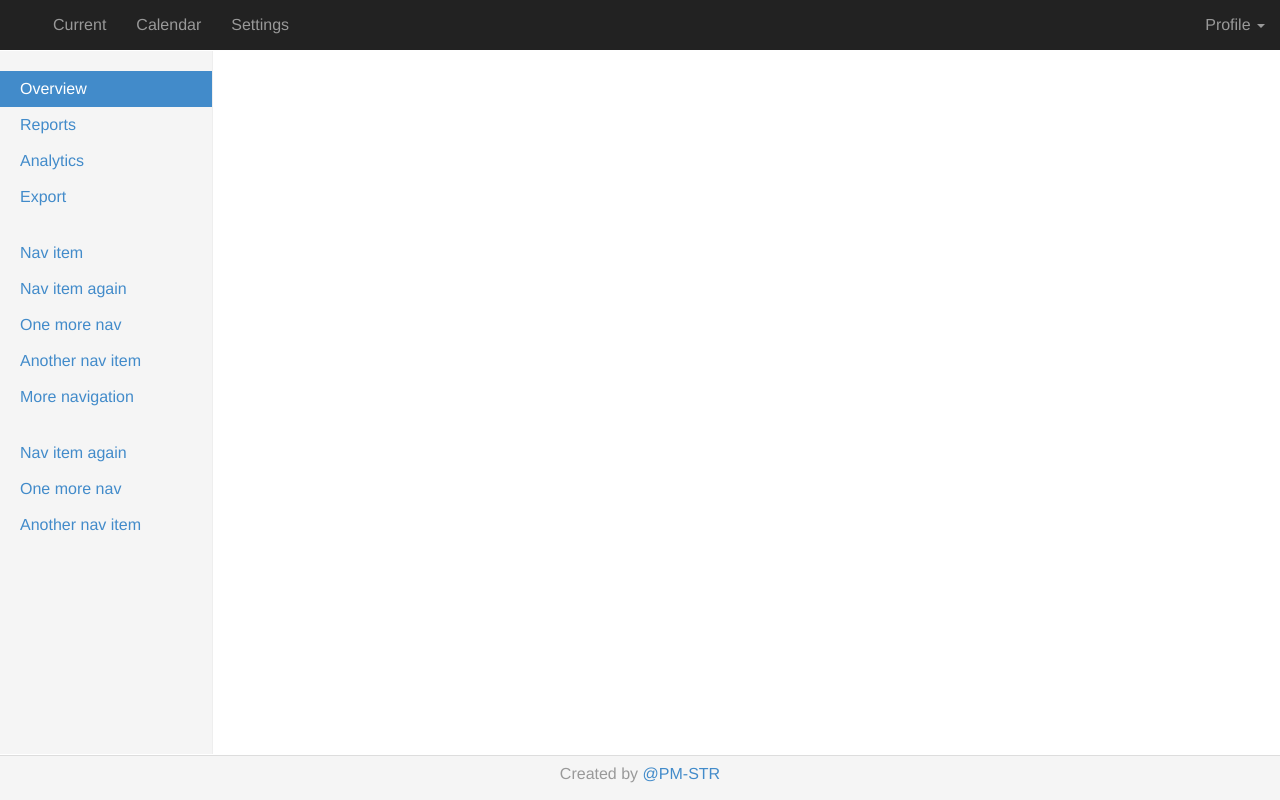
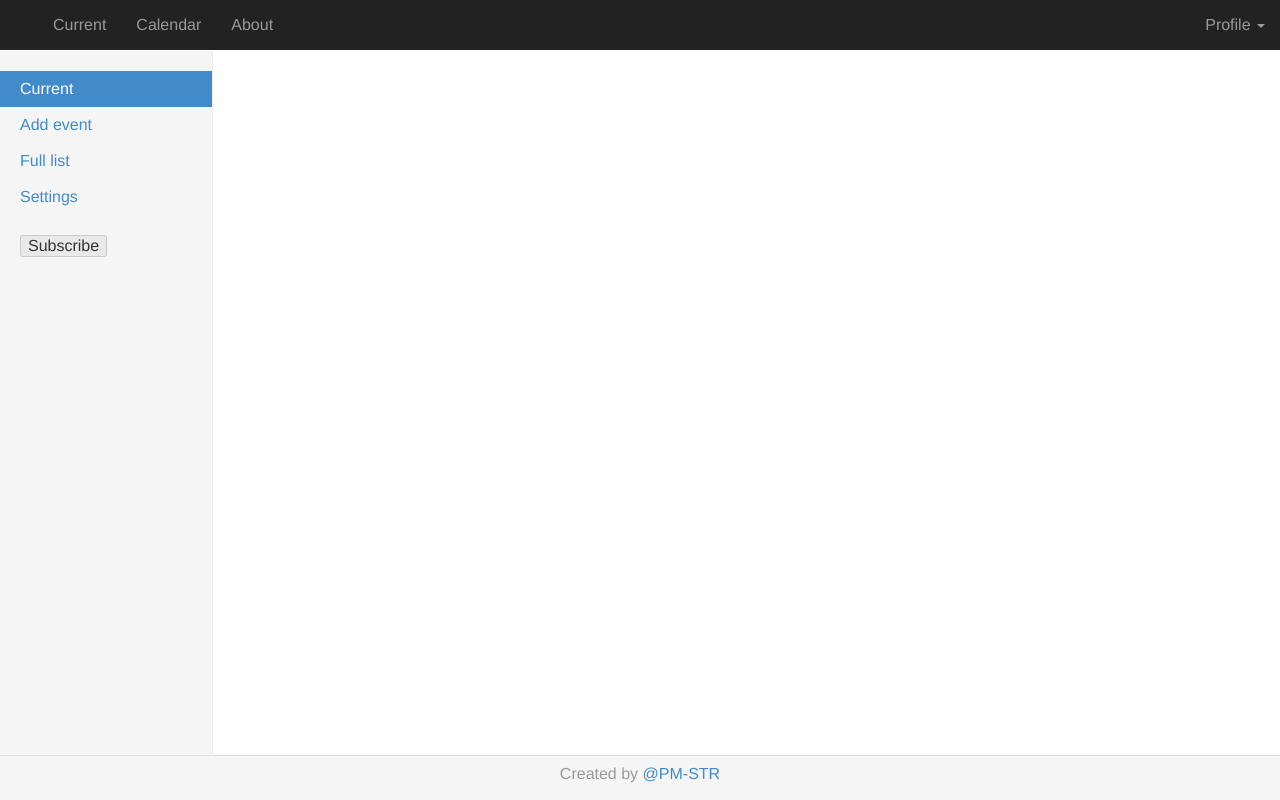
Before and after one commit to pm-str/Sked, a Django app: template template/schedule/content.html in a window 1280 px wide. Run offline with Django 3.2, Linux system fonts and the light colour scheme; the template is opened without the code that fills it, so the values that code supplies are empty; some libraries are stand-ins or nearby versions.

Commit message:
added push-notifications by gcm (now it's fcm)

```diff
--- a/app/home/admin.py
+++ b/app/home/admin.py
@@ -3,6 +3,6 @@ from .models import Task
 
 
 class TaskAdmin(admin.ModelAdmin):
-    fields = ('name', 'description', ('start_time', 'end_time'), 'warning_time', 'color')
+    fields = ('name', 'description', 'start_time', 'end_time',  ('date', 'repeat'), 'warning_time', 'color')
 
 admin.site.register(Task, TaskAdmin)
--- a/app/home/api/urls.py
+++ b/app/home/api/urls.py
@@ -1,7 +1,8 @@
 from django.conf.urls import url
-from .views import ChartNumAPI
+from .views import ChartNumAPI, PushTokenAPI
 
 
 urlpatterns = [
-    url(r'chart$', ChartNumAPI.as_view(), name='api')
+    url(r'chart$', ChartNumAPI.as_view(), name='api'),
+    url(r'push_token$', PushTokenAPI.as_view(), name='push_token'),
 ]
--- a/app/home/urls.py
+++ b/app/home/urls.py
@@ -1,7 +1,8 @@
 from django.conf.urls import url, include
-from .views import GetTask
+from .views import GetTask, SetUpPush
 
 urlpatterns = [
     url(r'^current', GetTask.as_view(app_header='Tasks'), name='current'),
+    url(r'^push_token', SetUpPush.as_view(app_header='Push'), name='push'),
     url(r'^api/', include('app.home.api.urls'))
     ]
--- a/app/urls.py
+++ b/app/urls.py
@@ -1,11 +1,14 @@
 from django.conf.urls import url, include
 from django.contrib import admin
 from app.home.views import GetTask
+from django.views.generic import TemplateView
+
 
 urlpatterns = [
     url(r'^admin/', admin.site.urls),
     url(r'^auth/', include('app.loginsys.urls', namespace='auth')),
     url(r'^home/', include('app.home.urls', namespace='home')),
     url(r'^schedule/', include('app.schedule.urls', namespace='schedule')),
-    url(r'^$', GetTask.as_view(app_header='Tasks'), name='default')
+    url(r'^sw(.*.js)$', TemplateView.as_view(template_name='sw.js', content_type='application/x-javascript')),
+    url(r'^$', GetTask.as_view(app_header='Tasks'), name='default'),
 ]
--- a/template/base/base_page.html
+++ b/template/base/base_page.html
@@ -8,6 +8,7 @@
   <meta charset="UTF-8">
   <title>{{ app_header }}</title>
   {% block css %}
+    <link rel="manifest" href="/static/assets/push-notifications/app/manifest.json">
     <link href="{% static 'assets/bootstrap/bootstrap.min.css' %}" rel="stylesheet" type="text/css" media="all"/>
     <link href="{% static 'assets/font-awesome/css/font-awesome.min.css' %}" rel="stylesheet" type="text/css"
           media="all"/>
@@ -31,10 +32,10 @@
 </div>
 {% include 'base/footer.html' %}
 {% block js %}
+  <script src="/static/assets/push-notifications/app/js/main.js"></script>
   <script src="http://code.jquery.com/jquery-1.9.1.js"></script>
   <script src="http://code.jquery.com/ui/1.11.0/jquery-ui.js"></script>
   <script src="{% static 'assets/bootstrap/bootstrap.min.js' %}"></script>
 {% endblock %}
-{% block additionaljs %}{% endblock %}
 </body>
 </html>
--- a/template/base/menu.html
+++ b/template/base/menu.html
@@ -7,7 +7,7 @@
 <li {% if request.path == calendar %} class="active" {% endif %}>
   <a href="{{ calendar }}">Calendar</a>
 </li>
-{% url '' as settings %}
-<li {% if request.path == settings %} class="active" {% endif %}>
-  <a href="{{ settings }}">Settings</a>
+{% url '' as about %}
+<li {% if request.path == about %} class="active" {% endif %}>
+  <a href="{{ about }}">About</a>
 </li>
--- a/template/base/sidebar.html
+++ b/template/base/sidebar.html
@@ -1,20 +1,11 @@
 <div class="col-lg-2 sidebar">
   <ul class="nav nav-sidebar">
-    <li class="active"><a href="#">Overview <span class="sr-only">(current)</span></a></li>
-    <li><a href="#">Reports</a></li>
-    <li><a href="#">Analytics</a></li>
-    <li><a href="#">Export</a></li>
+    <li class="active"><a href="#">Current<span class="sr-only">(current)</span></a></li>
+    <li><a href="#">Add event</a></li>
+    <li><a href="#">Full list</a></li>
+    <li><a href="#">Settings</a></li>
   </ul>
-  <ul class="nav nav-sidebar">
-    <li><a href="">Nav item</a></li>
-    <li><a href="">Nav item again</a></li>
-    <li><a href="">One more nav</a></li>
-    <li><a href="">Another nav item</a></li>
-    <li><a href="">More navigation</a></li>
-  </ul>
-  <ul class="nav nav-sidebar">
-    <li><a href="">Nav item again</a></li>
-    <li><a href="">One more nav</a></li>
-    <li><a href="">Another nav item</a></li>
-  </ul>
+  {% if request.user %}
+    <button id="push" disabled>Subscribe</button>
+  {% endif %}
 </div>
```
Also changed, not shown: app/home/api/views.py (+12 -0 lines), app/home/models.py (+14 -2 lines), app/home/views.py (+32 -8 lines), template/sw.js (added, +74 -0 lines), static/assets/push-notifications/app/manifest.json (added).
